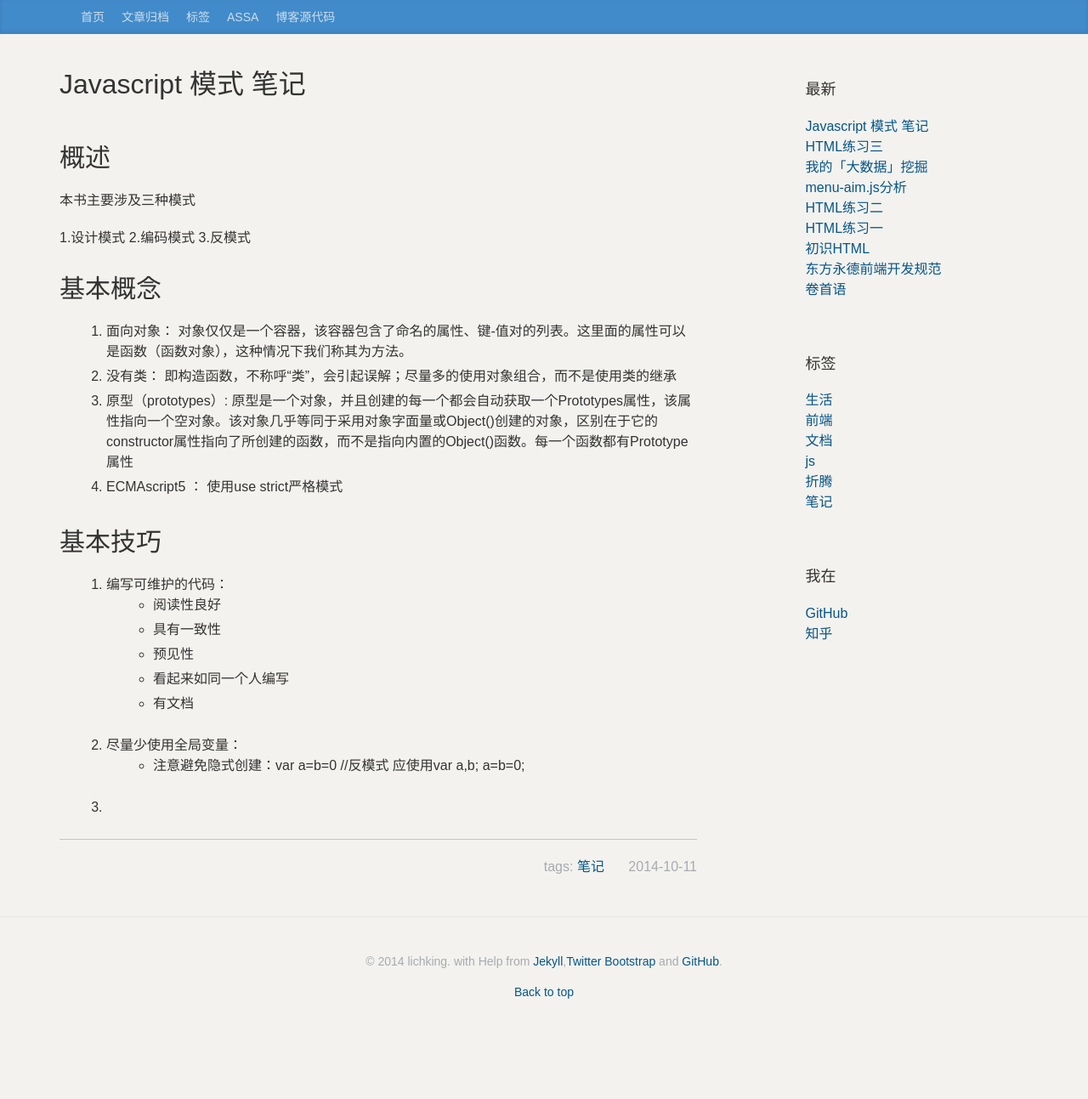
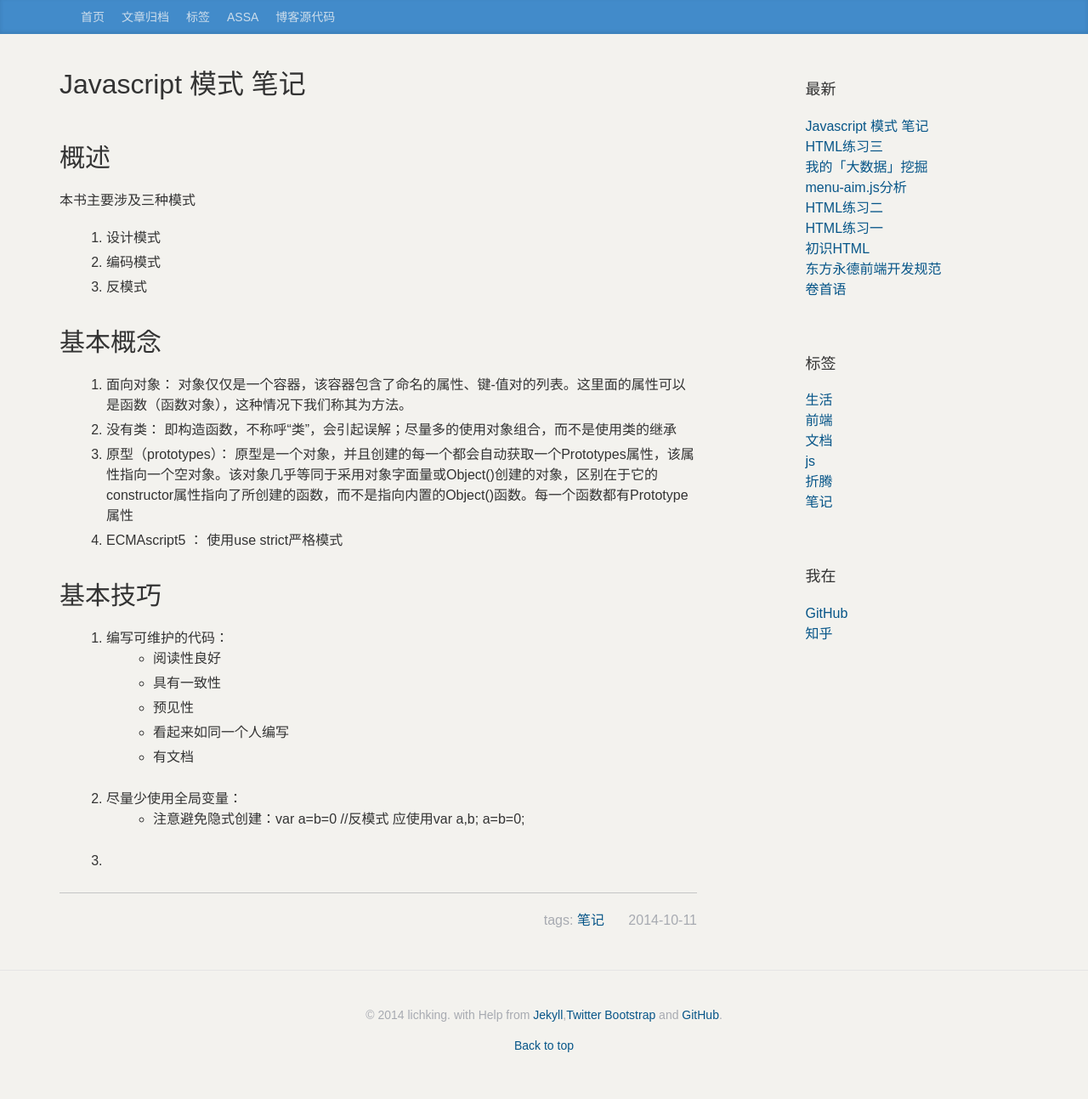
Before and after one commit to lichking1201/lichking1201.github.io, a Jekyll site: the page built from _posts/2014-10-11-js-patterns-.md, in a window 1280 px wide. Shown: the whole page at 85% size. Built offline with Jekyll 4.4.1, drawn with Linux system fonts in a browser that asks for light colours; nearby versions of some CDN libraries; comment, search, counter and statistics services are not loaded; before the commit the page ends 1230 px from its top, so only the background shows below that.

Commit message:
js 模式

```diff
--- a/_posts/2014-10-11-js-patterns-.md
+++ b/_posts/2014-10-11-js-patterns-.md
@@ -9,9 +9,9 @@ tags: 笔记
 ##概述
 本书主要涉及三种模式
 
-   1.设计模式
-   2.编码模式
-   3.反模式
+   1. 设计模式
+   2. 编码模式
+   3. 反模式
 
 ##基本概念
 
@@ -19,7 +19,7 @@ tags: 笔记
    对象仅仅是一个容器，该容器包含了命名的属性、键-值对的列表。这里面的属性可以是函数（函数对象），这种情况下我们称其为方法。
    2. 没有类：
    即构造函数，不称呼“类”，会引起误解；尽量多的使用对象组合，而不是使用类的继承
-   3. 原型（prototypes）:
+   3. 原型（prototypes）：
    原型是一个对象，并且创建的每一个都会自动获取一个Prototypes属性，该属性指向一个空对象。该对象几乎等同于采用对象字面量或Object()创建的对象，区别在于它的constructor属性指向了所创建的函数，而不是指向内置的Object()函数。每一个函数都有Prototype属性
    4. ECMAscript5 ：
    使用use strict严格模式
```
